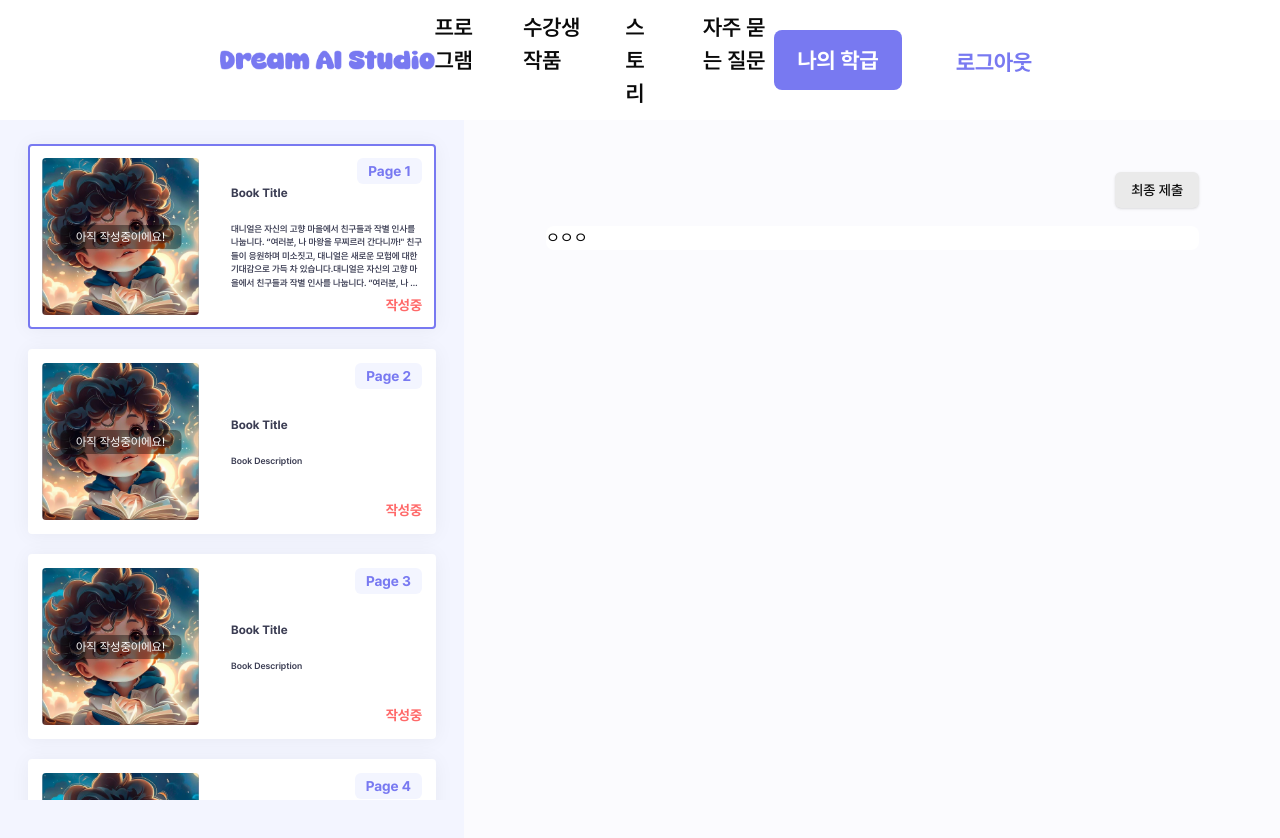
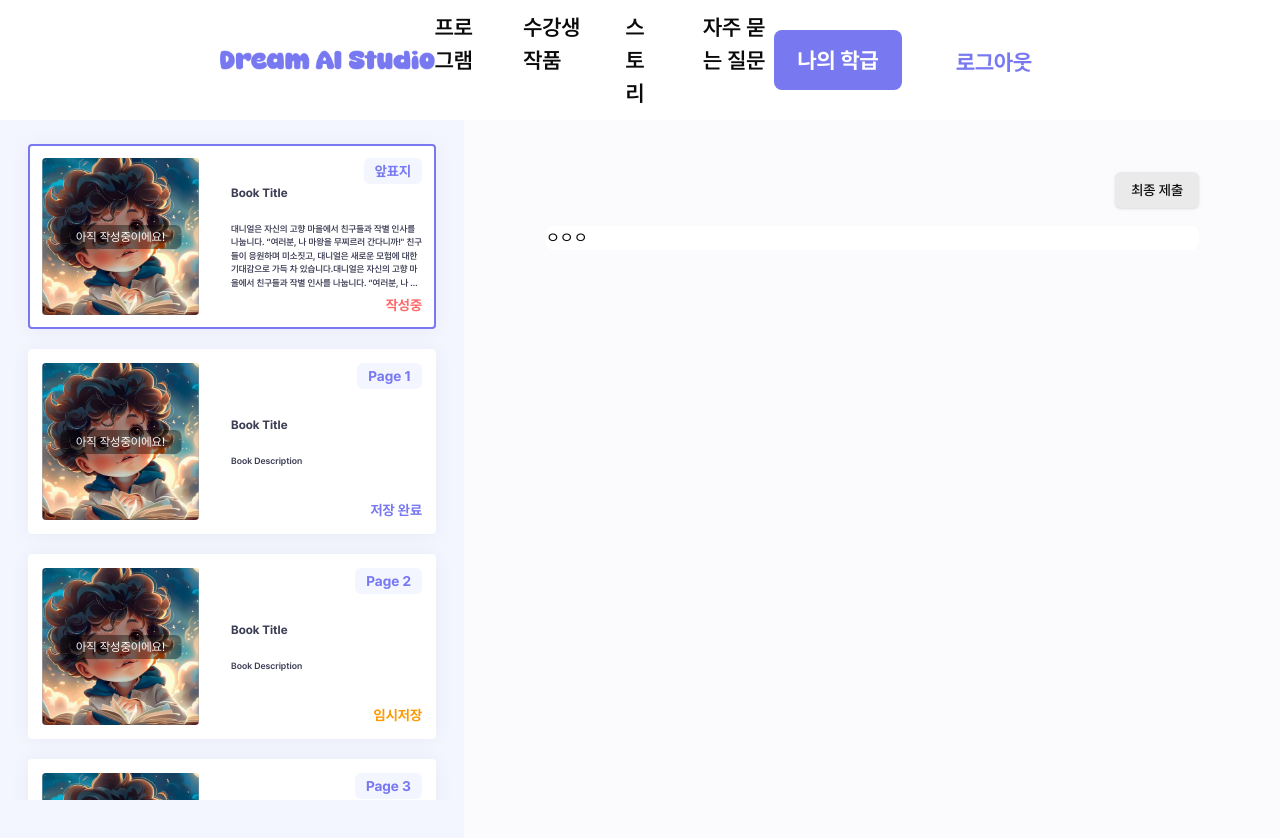
Before and after one commit to VictoryJu/dream-ai, a Next.js app: page /book/creator in a window 1280 px wide. Shown: the top 838 px of the page. Built offline with nearby package versions, Linux system fonts and the light colour scheme.

Commit message:
[style]: add book Editor status text

```diff
--- a/app/book/creator/page-navigator.tsx
+++ b/app/book/creator/page-navigator.tsx
@@ -8,50 +8,65 @@ type PageNavigatorProps = {
 };
 
 const PageNavigator = ({ selectedIndex, onSelect }: PageNavigatorProps) => {
+  /**
+   * status: 'ING','COMPLETE', 'SAVE' , 'NONE'
+   * 추후에 서버를 통해 받는다
+   */
   const mockBook = [
     {
       title: 'Book Title',
       description:
         '대니얼은 자신의 고향 마을에서 친구들과 작별 인사를 나눕니다. “여러분, 나 마왕을 무찌르러 간다니까!" 친구들이 응원하며 미소짓고, 대니얼은 새로운 모험에 대한 기대감으로 가득 차 있습니다.대니얼은 자신의 고향 마을에서 친구들과 작별 인사를 나눕니다. “여러분, 나 마왕을 무찌르러 간다니까!" 친구들이 응원하며 미소짓고, 대니얼은 새로운 모험에 대한 기대감으로 가득 차 있습니다.',
       imageUrl: '/images/main/book/book1.webp',
+      status: 'ING',
     },
     {
       title: 'Book Title',
       description: 'Book Description',
       imageUrl: '/images/main/book/book1.webp',
+      status: 'COMPLETE',
     },
     {
       title: 'Book Title',
       description: 'Book Description',
       imageUrl: '/images/main/book/book1.webp',
+      status: 'SAVE',
     },
     {
       title: 'Book Title',
       description: 'Book Description',
       imageUrl: '/images/main/book/book1.webp',
+      status: 'NONE',
     },
     {
       title: 'Book Title',
       description: 'Book Description',
       imageUrl: '/images/main/book/book1.webp',
+      status: 'COMPLETE',
     },
     {
       title: 'Book Title',
       description: 'Book Description',
       imageUrl: '/images/main/book/book1.webp',
+      status: 'COMPLETE',
     },
   ];
-  const cardStyle = (isActive: boolean) => ({
-    border: isActive ? '2px solid var(--Purple_Main, #7879F1)' : 'none',
-    boxShadow: isActive ? '0px 0.406px 8.115px 0px rgba(0, 0, 0, 0.05)' : 'none',
-  });
 
   return (
     <div className="py-6 bg-purple-200 h-calcScreen overflow-y-auto w-[464px]">
       <div className="flex flex-col gap-5 px-7">
         {mockBook.map((book, idx) => {
-          const { title, description, imageUrl } = book;
+          const { title, description, imageUrl, status } = book;
           const isActive = idx === selectedIndex;
+          // 마지막 인덱스를 계산해 내부에서 조건 처리
+          const indexText = idx === 0 ? '앞표지' : idx === mockBook.length - 1 ? '뒷표지' : `Page ${idx}`;
+          const statusText =
+            status === 'ING' ? '작성중' : status === 'COMPLETE' ? '저장 완료' : status === 'SAVE' ? '임시저장' : '';
+          // 조건부 스타일링
+          const statusClass = cn({
+            'text-red-warning': status === 'ING',
+            'text-orange-main': status === 'SAVE',
+          });
 
           return (
             <BookCard
@@ -62,8 +77,12 @@ const PageNavigator = ({ selectedIndex, onSelect }: PageNavigatorProps) => {
               )}
               onClick={() => onSelect(idx)}
             >
-              <Badge className="absolute top-3 right-3 text-sm font-bold">Page {idx + 1}</Badge>
-              <div className="absolute bottom-3 right-3 text-sm font-bold text-red-warning">작성중</div>
+              <Badge className="absolute top-3 right-3 text-sm font-bold">{indexText}</Badge>
+              {/* {statusText && (
+                <Badge className={cn('absolute bottom-3 right-3 text-sm font-bold', statusClass)}>{statusText}</Badge>
+              )} */}
+              <div className={cn('absolute bottom-3 right-3 text-sm font-bold text-purple-main', statusClass)}>{statusText}</div>
+
               <BookCard.Image imageUrl={imageUrl} width={157} height={157} showOverlayText={true} />
               <BookCard.Content>
                 <BookCard.Title title={title} className="text-[12px]" />
--- a/tailwind.config.ts
+++ b/tailwind.config.ts
@@ -55,6 +55,13 @@ const config: Config = {
           DEFAULT: 'hsl(var(--red))',
           foreground: 'hsl(var(--red-foreground))',
           warning: '#FF6969',
+          bgWarning: 'rgba(255, 105, 105, 0.10)',
+        },
+        orange: {
+          DEFAULT: 'hsl(var(--orange))',
+          foreground: 'hsl(var(--red-foreground))',
+          main: '#F90',
+          bgMain: 'rgba(255, 105, 105, 0.10)',
         },
         green: {
           DEFAULT: 'hsl(var(--green))',
```
